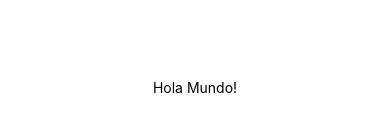
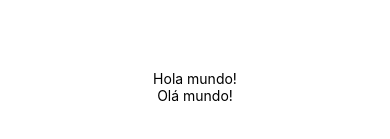
Before and after one commit to eraldovicente/Curso_React_Native_Sin_Frontera, a React Native app in the folder holamundo/: screen / in a window 390 px wide. Shown: the part 335-474 px from the top of the page. Built offline with nearby package versions, Linux system fonts and the light colour scheme.

Commit message:
Implementando las props

```diff
--- a/holamundo/App.js
+++ b/holamundo/App.js
@@ -5,9 +5,9 @@ import {
   Text,
 } from 'react-native';
 
-const Texto = () => {
+const Texto = ({texto}) => {
   return (
-    <Text>Hola Mundo!</Text>
+    <Text>{texto}</Text>
   )
 }
 
@@ -15,7 +15,8 @@ const App = () => {
   return (
     <>
       <View style={styles.container}>
-        <Texto />
+        <Texto texto={'Hola mundo!'} />
+        <Texto texto={'Olá mundo!'} />
       </View>
 
     </>
```
